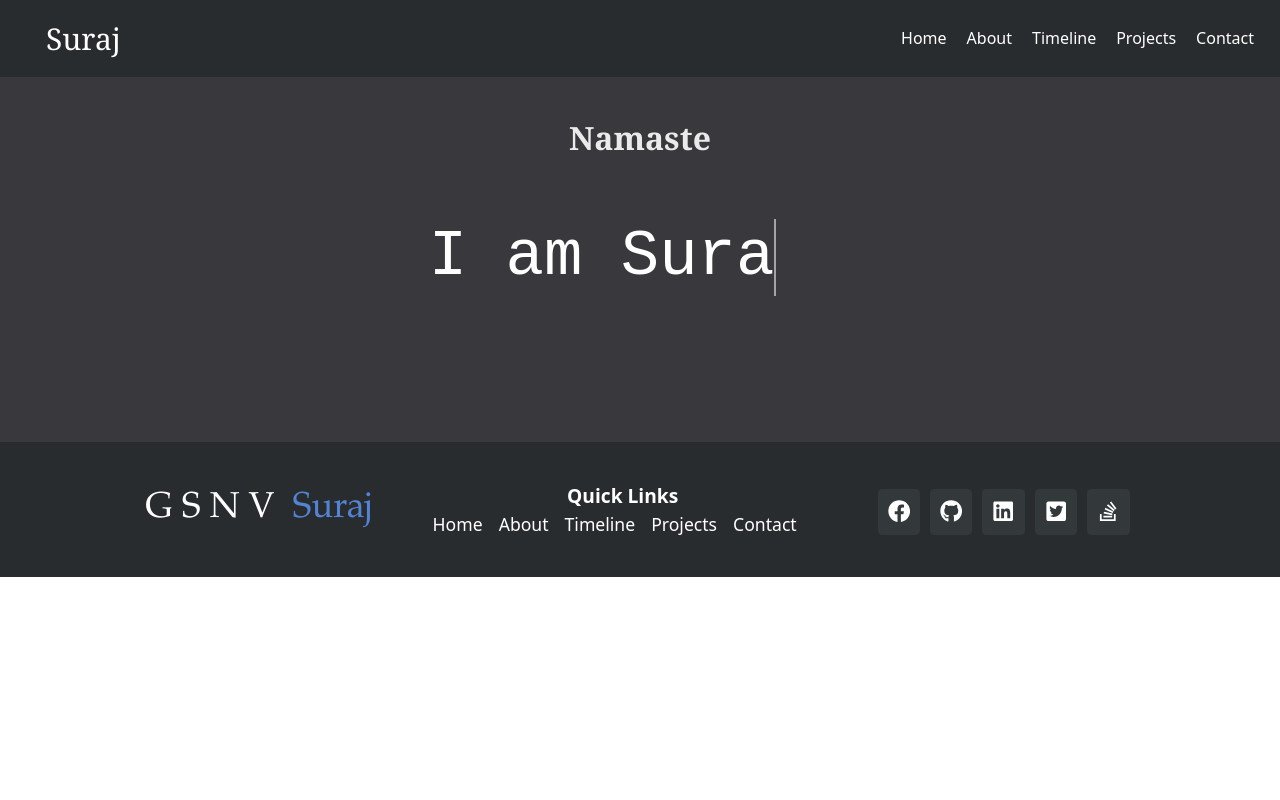
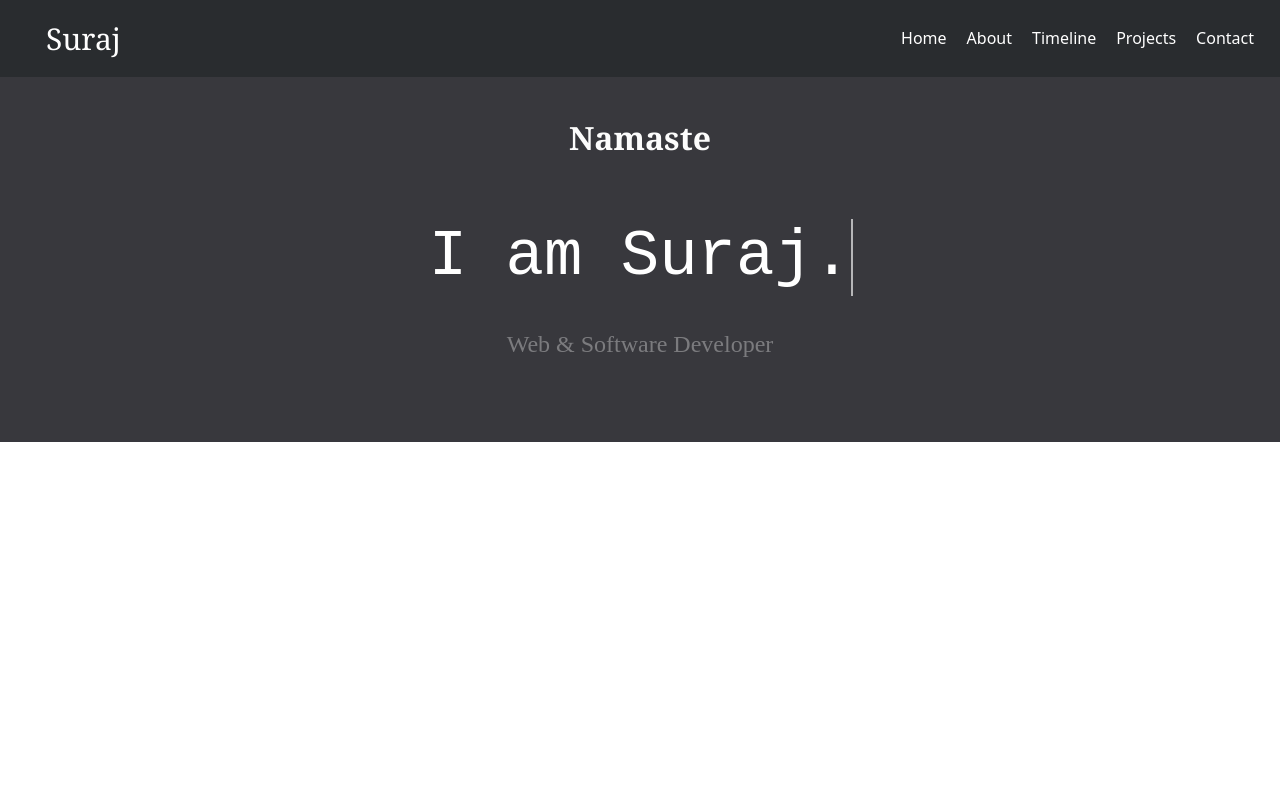
Before and after one commit to gsnvsuraj/portfolio, a React (Create React App) app: page / in a window 1280 px wide. Shown: the top 800 px of the page. Built offline with nearby package versions, Linux system fonts and the light colour scheme.

Commit message:
added home page

```diff
--- /dev/null
+++ b/src/component/Home.jsx
@@ -0,0 +1,41 @@
+import React from 'react';
+import '../styles/Home.css';
+
+import Intro from './Intro';
+import Timeline from './Timeline';
+import Contact from './Contact';
+import Projects from './Projects';
+import About from './About';
+
+const Home = () => {
+    return (
+        <>
+
+            <div className="homeBody">
+
+                <div className="introPage">
+                    <Intro />
+                </div>
+
+                <div className="aboutPage">
+                    <About />
+                </div>
+
+                <div className="timelinePage">
+                    <Timeline />
+                </div>
+
+                <div className="projectsPage">
+                    <Projects />
+                </div>
+
+                <div className="contactPage">
+                    <Contact />
+                </div>
+
+            </div>
+        </>
+    );
+}
+
+export default Home;
--- a/src/component/MainContent.jsx
+++ b/src/component/MainContent.jsx
@@ -6,14 +6,15 @@
 import Contact from './Contact';
 import Projects from './Projects';
 import About from './About';
+import Home from './Home';
 
 class Content extends Component {
 
     render() {
         return (
             <Switch>
-                <Route path="/" exact component = {Intro} />
-                <Route path="/home" component = {Intro} />
+                <Route path="/" exact component = {Home} />
+                <Route path="/home" component = {Home} />
                 <Route path="/about" component = {About} />
                 <Route path="/timeline" component = {Timeline} />
                 <Route path="/projects" component = {Projects} />
--- /dev/null
+++ b/src/styles/Home.css
@@ -0,0 +1,10 @@
+.homeBody {
+    scroll-snap-type: y proximity;
+    overflow-y: scroll;
+}
+
+.homeBody > * {
+    min-height: 100vh;
+    padding-bottom: 10px;
+    scroll-snap-align: start;
+}
```
